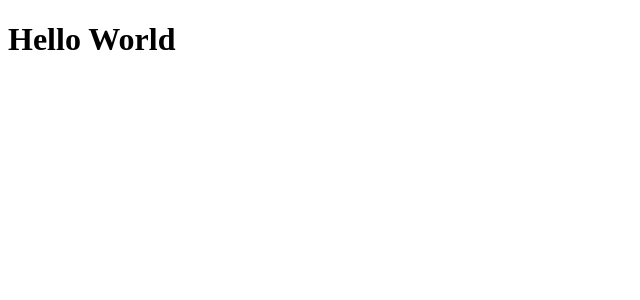
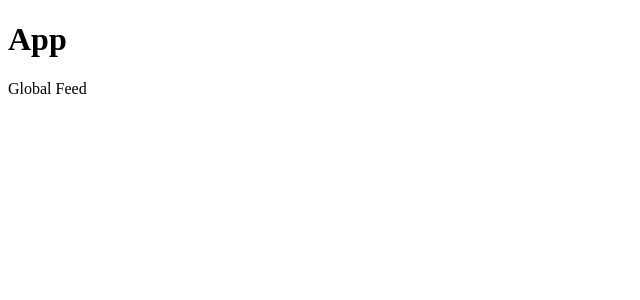
Before and after one commit to sfrok/react-hooks-deep-dive, a React app: page / in a window 1280 px wide. Shown: the top 300 px of the page, without its empty margins (0-640 px from the left). Built offline with nearby package versions, Linux system fonts and the light colour scheme.

Commit message:
feat(router): - added react-router-dom - configured the webpack that works with HTML5 history API - added base routes

```diff
--- a/package.json
+++ b/package.json
@@ -49,6 +49,7 @@
     "core-js": "^3.8.1",
     "husky": "^4.3.5",
     "react": "^17.0.1",
-    "react-dom": "^17.0.1"
+    "react-dom": "^17.0.1",
+    "react-router-dom": "^5.2.0"
   }
 }
--- a/src/App.js
+++ b/src/App.js
@@ -1,9 +1,17 @@
+// Core
 import React from "react";
+import { BrowserRouter } from "react-router-dom";
+
+// Routes
+import { Routes } from "./pages/routes";
 
 export const App = () => {
   return (
     <div>
-      <h1>Hello World</h1>
+      <h1>App</h1>
+      <BrowserRouter>
+        <Routes />
+      </BrowserRouter>
     </div>
   );
 };
--- a/src/index.js
+++ b/src/index.js
@@ -1,6 +1,8 @@
+// Core
 import ReactDOM from "react-dom";
 import React from "react";
 
+// Components
 import { App } from "./App";
 
 ReactDOM.render(<App />, document.getElementById("root"));
--- /dev/null
+++ b/src/pages/Article/index.js
@@ -0,0 +1,6 @@
+// Core
+import React from "react";
+
+export const Article = () => {
+  return <div>Article</div>;
+};
--- /dev/null
+++ b/src/pages/GlobalFeed/index.js
@@ -0,0 +1,6 @@
+// Core
+import React from "react";
+
+export const GlobalFeed = () => {
+  return <div>Global Feed</div>;
+};
--- /dev/null
+++ b/src/pages/routes.js
@@ -0,0 +1,16 @@
+// Core
+import React from "react";
+import { Switch, Route } from "react-router-dom";
+
+// Components
+import { GlobalFeed } from "./GlobalFeed";
+import { Article } from "./Article";
+
+export const Routes = () => {
+  return (
+    <Switch>
+      <Route path="/" exact component={GlobalFeed} />
+      <Route path="/articles/:slug" component={Article} />
+    </Switch>
+  );
+};
--- a/webpack.config.js
+++ b/webpack.config.js
@@ -10,6 +10,7 @@ module.exports = {
   output: {
     path: path.resolve(__dirname, "build"),
     filename: "main-[hash:8].js",
+    publicPath: "/", //  allows you to specify the base path for all the assets within your application
   },
   module: {
     rules: [
@@ -42,6 +43,7 @@ module.exports = {
     compress: true,
     open: true,
     hot: true,
+    historyApiFallback: true, // it tell Webpack Dev Server to redirect all server requests to /index.html.
     port: 3000,
   },
 };
```
Also changed, not shown: 1 other file (tests, documents, lock files or other folders).
